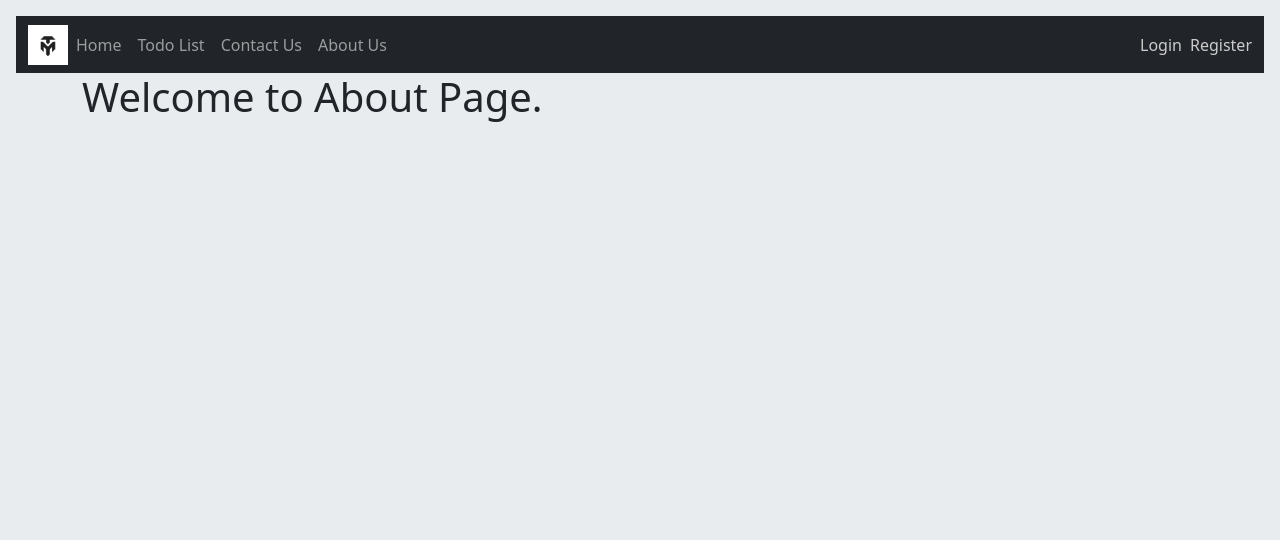
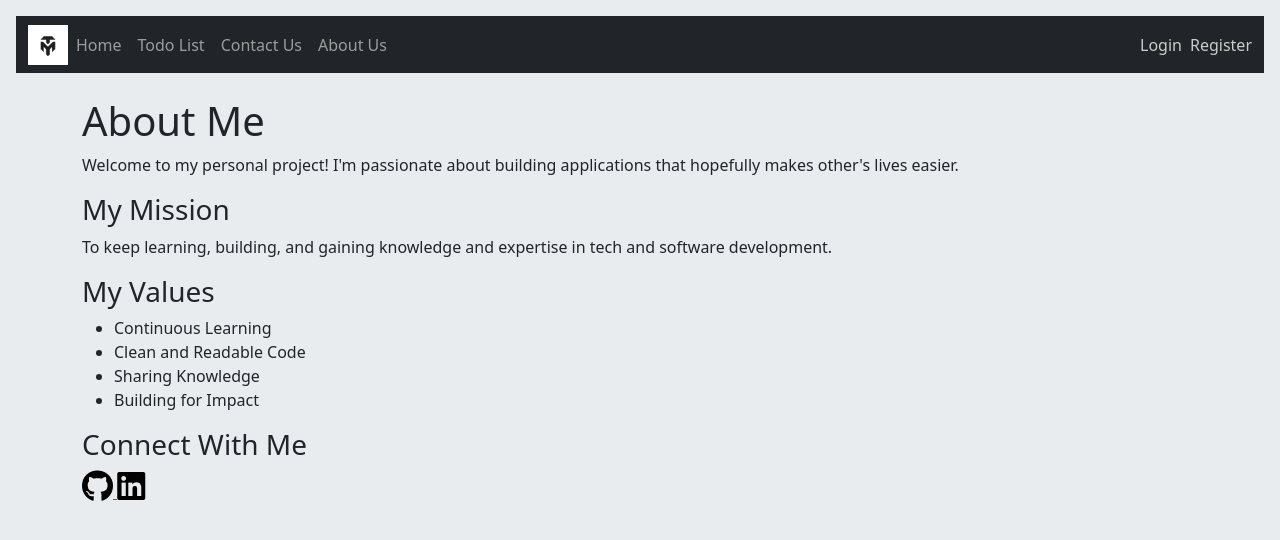
Before and after one commit to PxstaBxlls/taskmate-ul, a Django app: page /about/ in a window 1280 px wide. Shown: the top 540 px of the page. Run offline with Django 5.2, Linux system fonts and the light colour scheme.

Commit message:
Modified Some About and Context Page

```diff
--- /dev/null
+++ b/static/css/link.css
@@ -0,0 +1,8 @@
+.social-icons a i {
+    color: black !important; /* Force icons to be black */
+    transition: color 0.3s ease;
+}
+
+.social-icons a:hover i {
+    color: #0077b5 !important; /* LinkedIn blue on hover */
+}
--- a/templates/base.html
+++ b/templates/base.html
@@ -6,15 +6,31 @@
   <meta charset="utf-8">
   <meta name="viewport" content="width=device-width, initial-scale=1, shrink-to-fit=no">
 
+  <!-- SEO Meta Tags -->
+  <meta name="description" content="TaskMate - Manage your daily tasks efficiently with a simple Todo app built using Django.">
+  <meta name="keywords" content="Django, Todo App, Task Manager, Productivity">
+  <meta name="author" content="TaskMate Team">
+
   <!-- Bootstrap CSS -->
   <link href="https://cdn.jsdelivr.net/npm/bootstrap@5.3.0-alpha3/dist/css/bootstrap.min.css" rel="stylesheet" integrity="sha384-KK94CHFLLe+nY2dmCWGMq91rCGa5gtU4mk92HdvYe+M/SXH301p5ILy+dN9+nJOZ" crossorigin="anonymous">
-    <link rel = "icon" href = "{%static 'image/favicon.ico'%}" type = "image/gif" sizes = "16x16">
-     <link rel="stylesheet" href="{% static 'css/todolist_table.css' %}">   <!-- Main CSS file for the project -->
+
+  <!-- Favicon -->
+  <link rel="icon" href="{% static 'image/favicon.ico' %}" type="image/x-icon">
+
+  <!-- Main CSS -->
+  <link rel="stylesheet" href="{% static 'css/todolist_table.css' %}">
+
+  <!-- Optional: Google Fonts -->
+  <link href="https://fonts.googleapis.com/css2?family=Roboto:wght@400;500;700&display=swap" rel="stylesheet">
+  <link rel="stylesheet" href="{% static 'css/link.css' %}">
+  <!-- Optional: FontAwesome Icons -->
+  <link href="https://cdnjs.cloudflare.com/ajax/libs/font-awesome/6.5.2/css/all.min.css" rel="stylesheet">
   {% block title %}
   {% endblock title %}
 
-    {% block head_extra %}{% endblock head_extra %}   <!--for the todolist css file-->
+  {% block head_extra %}{% endblock head_extra %} <!-- for page-specific CSS -->
 </head>
+
   <body class="p-3 mb-2 bg-body-secondary text-dark">
     <!--Navbar here for the main page-->
     <nav class="navbar navbar-expand-lg navbar-dark bg-dark">
--- a/todolist_app/templates/about.html
+++ b/todolist_app/templates/about.html
@@ -1,12 +1,33 @@
 {% extends 'base.html' %}
 
-{%block title%}
-    <title> About Us </title>
-{%endblock title%}
+{% block title %}
+    <title>About Me</title>
+{% endblock title %}
 
+{% block content %}
+<div class="container mt-4">
+    <h1>{{ title }}</h1>
+    <p>{{ about_text }}</p>
 
-{%block content%}
-    <div class = "container">
-        <h1>{{ about_text }}</h1>
-    </div>
-{%endblock content%}
+    <h3>My Mission</h3>
+    <p>{{ mission }}</p>
+
+    <h3>My Values</h3>
+    <ul>
+        {% for value in values %}
+        <li>{{ value }}</li>
+        {% endfor %}
+    </ul>
+
+    <h3>Connect With Me</h3>
+    <p class="social-icons">
+    <a href="https://github.com/PxstaBxlls" target="_blank">
+        <i class="fab fa-github fa-2x"></i>
+    </a>
+    <a href="https://www.linkedin.com/in/rohanmaity/" target="_blank">
+        <i class="fab fa-linkedin fa-2x"></i>
+    </a>
+    </p>
+
+</div>
+{% endblock content %}
--- a/todolist_app/views.py
+++ b/todolist_app/views.py
@@ -27,18 +27,29 @@ def todolist(request):
         #content will always be passed as form of dictionary
         # return HttpResponse('Hi Welcome to the task page')
 
+def about(request):
+    context = {
+        "title": "About Me",
+        "about_text": "Welcome to my personal project! I'm passionate about building applications that hopefully makes other's lives easier.",
+        "mission": "To keep learning, building, and gaining knowledge and expertise in tech and software development.",
+        "values": [
+            "Continuous Learning",
+            "Clean and Readable Code",
+            "Sharing Knowledge",
+            "Building for Impact"
+        ],
+    }
+    return render(request, 'about.html', context)
+
+
 def contact(request):
     context = {
-        "contact_text" : "Welcome to Contact Page."
+        "title": "Contact Me",
+        "contact_text": "Feel free to reach out if you’d like to collaborate or just say hello.",
+        "phone": "+91-9351147851",
+        "email": "rohanmaity1408@gmail.com",
     }
     return render(request, 'contact.html', context)
-
-
-def about(request):
-    context = {
-        "about_text" : "Welcome to About Page."
-    }
-    return render(request, 'about.html', context)
 
 @login_required
 def edit_task(request, task_id):
```
Also changed, not shown: main/settings.py (+12 -0 lines), todolist_app/templates/contact.html (+14 -8 lines), 1 other file. Lines whose indentation alone changed are shown as unchanged.
